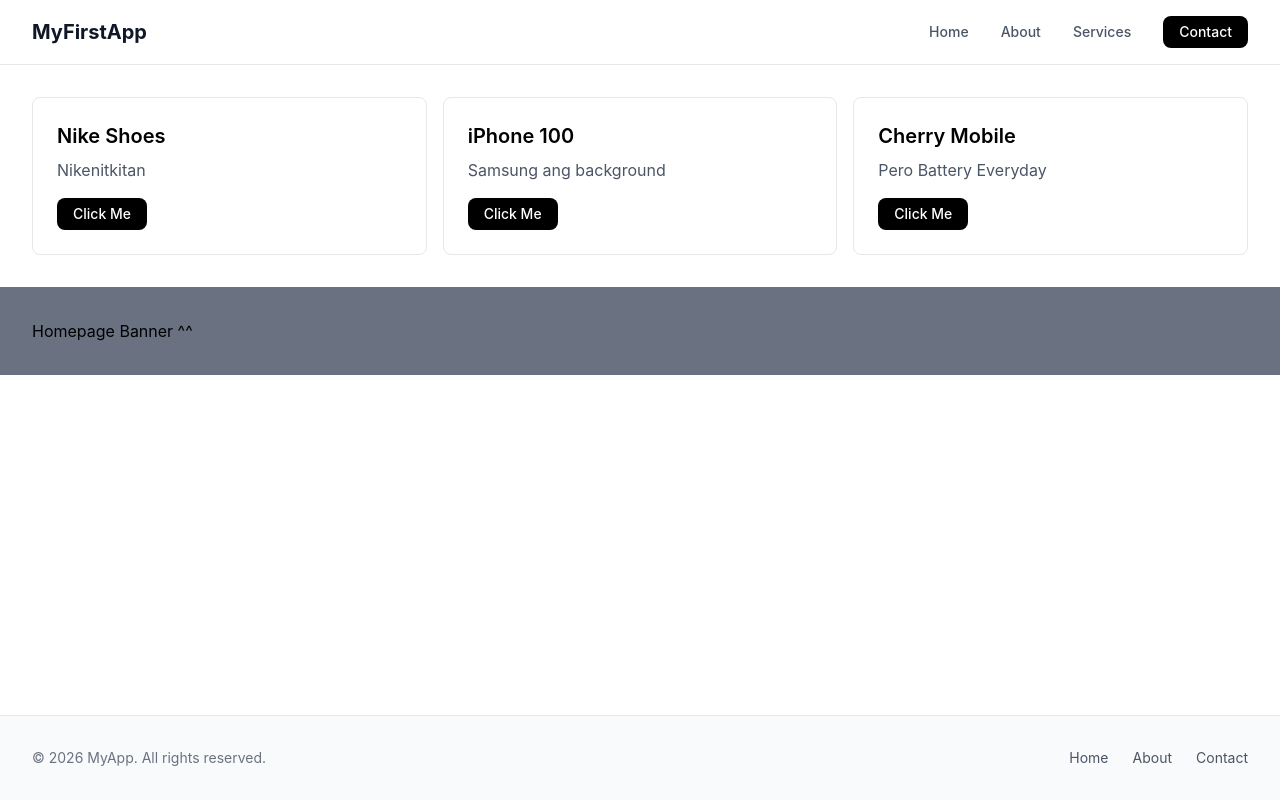
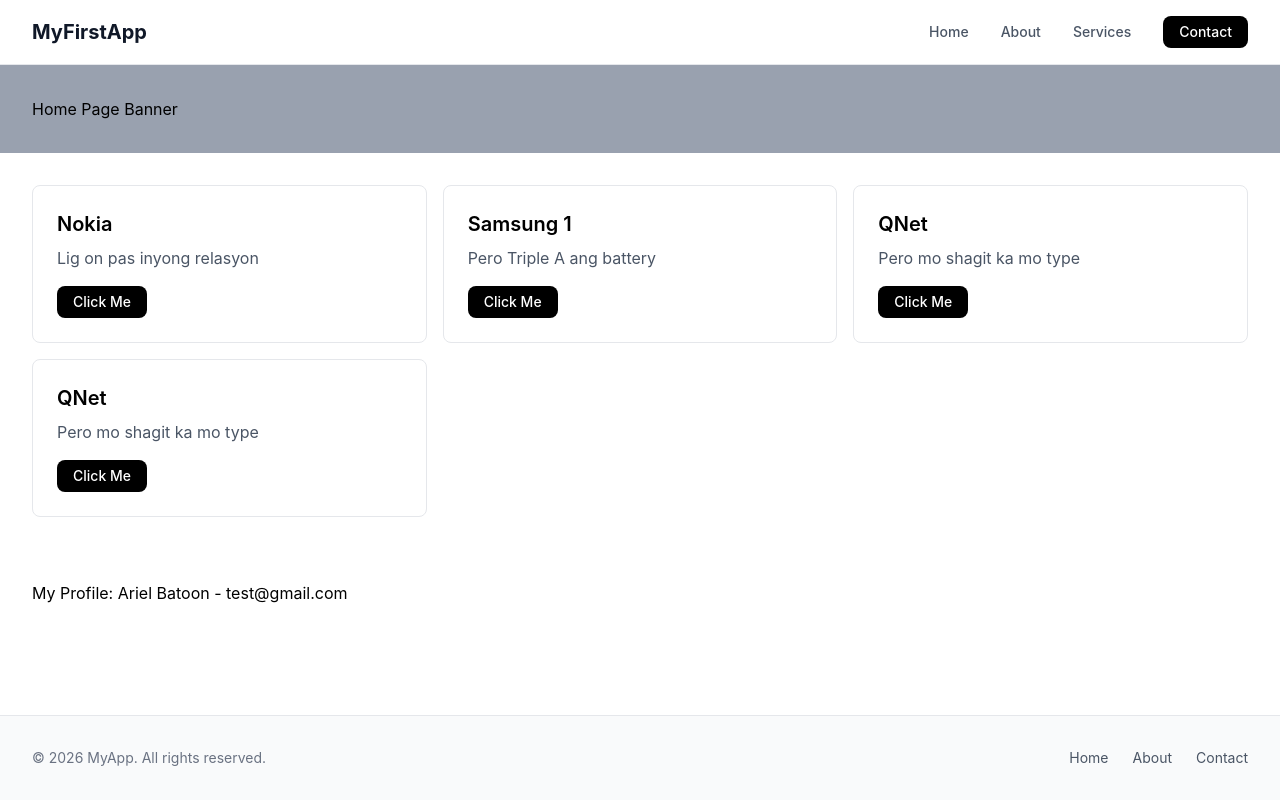
Before and after one commit to arielmaestrodev/first-react-app, a React (Vite) app: page / in a window 1280 px wide. Built offline with nearby package versions, Linux system fonts and the light colour scheme.

Commit message:
august-1-3a-updates

```diff
--- a/src/components/features/home/card-data-section.tsx
+++ b/src/components/features/home/card-data-section.tsx
@@ -1,33 +1,39 @@
 import { Card } from "@/components/ui/card";
 
 export function CardDataSection() {
-  const productData = [
+  const products = [
     {
       "id": 1,
-      "name": "Nike Shoes",
-      "description": "Nikenitkitan",
+      "name": "Nokia",
+      "description": "Lig on pas inyong relasyon"
     },
     {
       "id": 2,
-      "name": "iPhone 100",
-      "description": "Samsung ang background"
+      "name": "Samsung 1",
+      "description": "Pero Triple A ang battery"
     },
     {
       "id": 3,
-      "name": "Cherry Mobile",
-      "description": "Pero Battery Everyday"
-    }
+      "name": "QNet",
+      "description": "Pero mo shagit ka mo type"
+    },
+    {
+      "id": 4,
+      "name": "QNet",
+      "description": "Pero mo shagit ka mo type"
+    },
   ]
 
   return (
     <section className="max-w-7xl mx-auto px-4 sm:px-6 lg:px-8 py-8 grid md:grid-cols-2 lg:grid-cols-3 gap-4 p-4">
-      {productData.map((product) => (
+      {products.map((product) => (
         <Card key={product.id} title={product.name}
-            description={product.description}
-            buttonLabel="Click Me"
-            buttonVariant="primary"
+          description={product.description}
+          buttonLabel="Click Me"
+          buttonVariant="primary"
         />
       ))}
     </section>
+
   )
 }
--- a/src/components/features/home/homepage-banner-section.tsx
+++ b/src/components/features/home/homepage-banner-section.tsx
@@ -1,7 +1,7 @@
 export function HomePageBannerSection() {
   return (
-    <div className="max-w-7xl mx-auto px-4 sm:px-6 lg:px-8 py-8 bg-gray-500">
-      Homepage Banner ^^
-    </div>
+    <section className="max-w-7xl mx-auto px-4 sm:px-6 lg:px-8 py-8 bg-gray-400">
+      Home Page Banner
+    </section>
   )
 }
--- /dev/null
+++ b/src/components/features/home/profile-section.tsx
@@ -0,0 +1,12 @@
+export function ProfileSection() {
+  const profile = {
+    "name": "Ariel Batoon",
+    "email": "test@gmail.com"
+  }
+
+  return (
+    <section className="max-w-7xl mx-auto px-4 sm:px-6 lg:px-8 py-8">
+      My Profile: {profile.name} - {profile.email}
+    </section>
+  )
+}
--- a/src/main.tsx
+++ b/src/main.tsx
@@ -18,7 +18,6 @@
         <Route path="/about" element={<AboutPage />} />
         <Route path="/contact" element={<ContactPage />} />
       </Route>
-
       {/* Dashboard Pages */}
     </Routes>
   </BrowserRouter>,
--- a/src/pages/guest/about/index.tsx
+++ b/src/pages/guest/about/index.tsx
@@ -1,4 +1,3 @@
-
 export default function AboutPage() {
   return (
     <>
--- a/src/pages/guest/home/index.tsx
+++ b/src/pages/guest/home/index.tsx
@@ -1,12 +1,13 @@
-
+import { HomePageBannerSection } from "@/components/features/home/homepage-banner-section";
 import { CardDataSection } from "@/components/features/home/card-data-section";
-import { HomePageBannerSection } from "@/components/features/home/homepage-banner-section";
+import { ProfileSection } from "@/components/features/home/profile-section";
 
 export default function HomePage() {
   return (
     <>
+      <HomePageBannerSection />
       <CardDataSection />
-      <HomePageBannerSection />
+      <ProfileSection />
     </>
   )
 }
```
